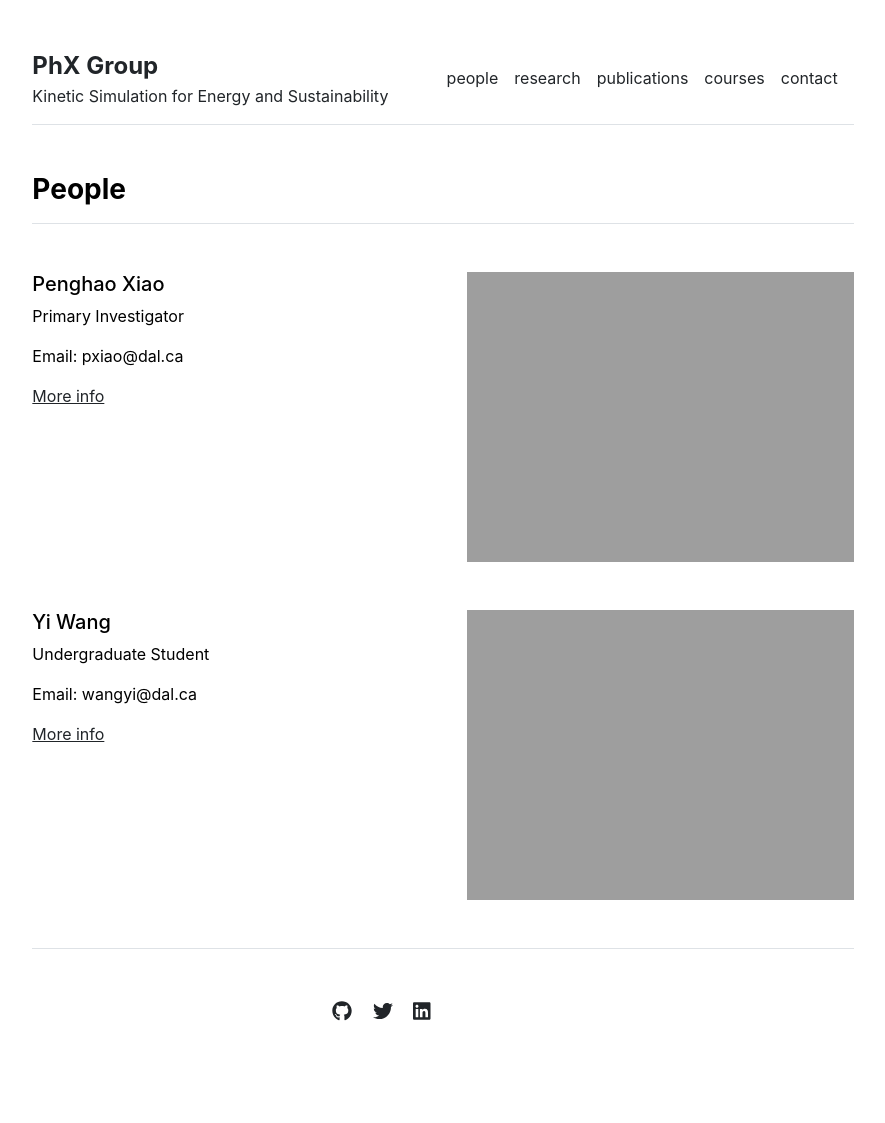
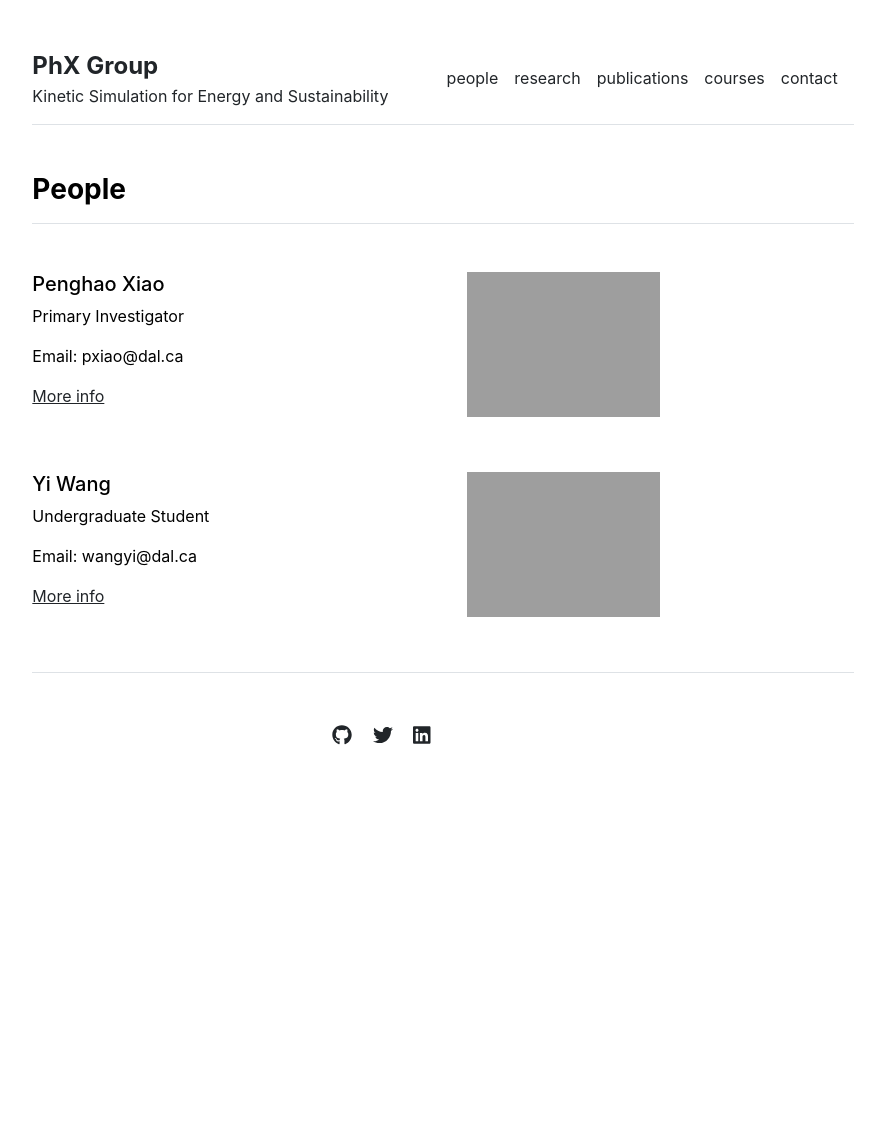
Before and after one commit to penghao-xiao/xiao_group, a Jekyll site: the page built from people.md, in a window 1280 px wide. Shown: the whole page, without its empty margins (197-1082 px from the left). Built offline with Jekyll 4.4.1, drawn with Linux system fonts in a browser that asks for light colours; after the commit the page ends 900 px from its top, so only the background shows below that.

Commit message:
shink people photo by 50%

```diff
--- a/_layouts/people.html
+++ b/_layouts/people.html
@@ -14,7 +14,7 @@ layout: default
     <p><a href="{{ site.github.url }}/people/{{ person.url }}">More info</a></p>
   </div>
   <div class="col-md-6">
-    <img src="{{ site.github.url }}/{{ person.image }}" alt="Contact" width="100%">
+    <img src="{{ site.github.url }}/{{ person.image }}" alt="Contact" width="50%">
   </div>
 </div>
 {% endfor %}
```
